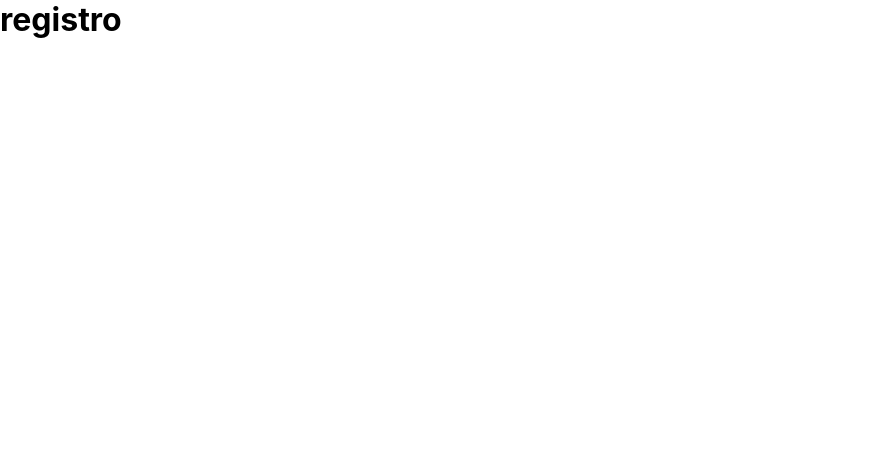
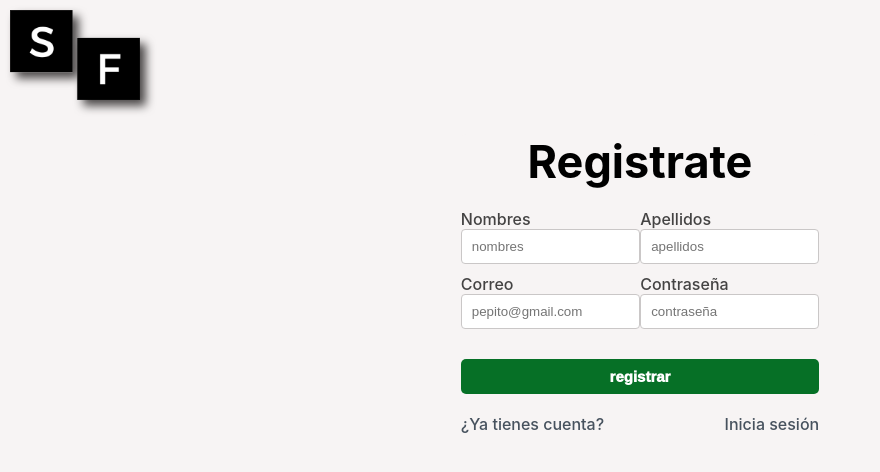
Before and after one commit to johiny/Sell_In_A_Flash, a React (Create React App) app: page /Registro in a window 1280 px wide. Shown: the top 472 px of the page, without its empty margins (0-880 px from the left). Built offline with nearby package versions, Linux system fonts and the light colour scheme.

Commit message:
crear formulario para registro de usuarios

```diff
--- a/src/pages/Login.jsx
+++ b/src/pages/Login.jsx
@@ -21,7 +21,7 @@ function Login(){
                     <div>
                         <h1 className="titulo_login">Inicio de sesión</h1>
                     </div>
-                    <div className="">
+                    <div>
                         <Inputs nombre='ID Usuario' icono='fas fa-user icono' tipo='text'/>
                         <Inputs nombre='Contraseña' icono='fas fa-key icono' tipo='password'/>
                         <div className="posicion">
--- a/src/pages/Registrar.jsx
+++ b/src/pages/Registrar.jsx
@@ -1,9 +1,49 @@
 import React from 'react'
+import { Link } from "react-router-dom";
+import Inputs from "components/inputs";
+import Boton from "components/BotonJ";
+import logo from "media/logo.png"
+import "styles/estilos.css"
 
 const Registrar = () => {
     return (
-        <div>
-            <h1>registro</h1>
+        <div className="body_login">
+            <header>
+                <img src={logo} alt="logo" className="logo"/>
+            </header>
+                <form className="formulario">
+                    <div>
+                        <h1 className="titulo_login">Registrate</h1>
+                    </div>
+                    <div className="inputsRe">
+                        <div>
+                            <p className="p">Nombres</p>
+                            <Inputs nombre='nombres' tipo='text'/>
+                        </div>
+                        <div>
+                            <p>Apellidos</p>
+                            <Inputs nombre='apellidos' tipo='text'/>
+                        </div>
+                    </div>
+                    <div className="inputsRe">
+                        <div>
+                            <p className="p">Correo</p>
+                            <Inputs nombre='pepito@gmail.com' tipo='email'/>
+                        </div>
+                        <div>
+                            <p>Contraseña</p>
+                            <Inputs nombre='contraseña' tipo='password'/>
+                        </div>
+                    </div>
+                    <div className="posicion">
+                        <Boton mensaje='registrar' className='boton-generico boton-entrar' link='/index'/>
+                        <div className="enlace">
+                            <Link>¿Ya tienes cuenta?</Link>
+                            <Link to='/'>Inicia sesión</Link>
+                        </div>
+                    </div>
+
+                </form>
         </div>
     )
 }
--- a/src/styles/estilos.css
+++ b/src/styles/estilos.css
@@ -31,7 +31,6 @@ body {
   margin: 20px;
   font-weight: bold;
   font-size: 45px;
-  text-shadow: 2px 4px 4px rgb(37, 36, 36);
 }
 
 .posicion {
@@ -99,13 +98,7 @@ body {
   background-color: rgb(6, 95, 40);
 }
 
-.enlace {
- display: flex;
- justify-content: space-between;
- color: rgb(2, 2, 97);
- font-weight: 500;
 
-}
 .sidebar{
   border: solid 1px;
   position: fixed;
@@ -157,3 +150,26 @@ body {
 .fondo {
   background-color: white;
 }
+
+.inputsRe {
+  display: flex;
+  justify-content: space-between;
+  margin-top: 10px;
+
+}
+
+p{
+ width: 0px;
+
+ font-weight: 500;
+ color: rgb(68, 67, 67);
+
+}
+
+.enlace {
+  display: flex;
+  justify-content: space-between;
+  color: rgb(2, 2, 97);
+  font-weight: 500;
+
+}
```
Lines whose indentation alone changed are shown as unchanged.
